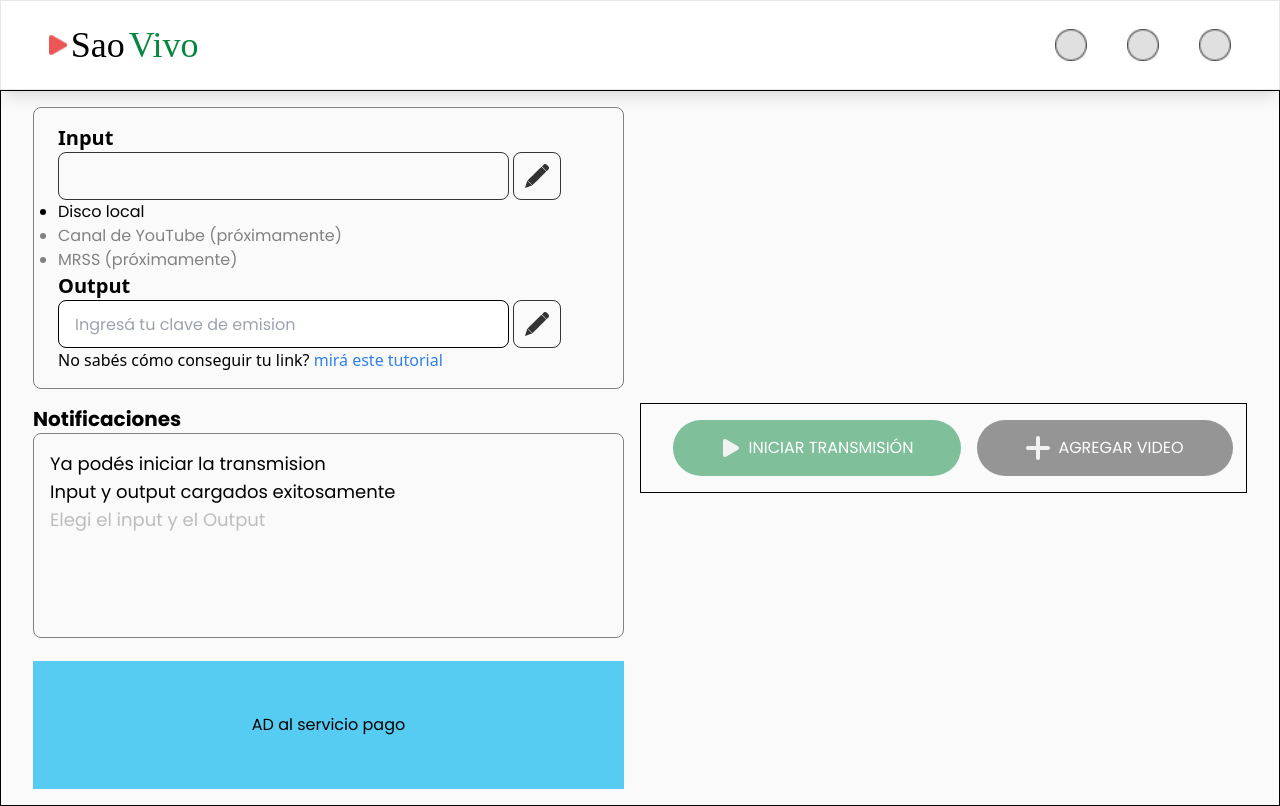
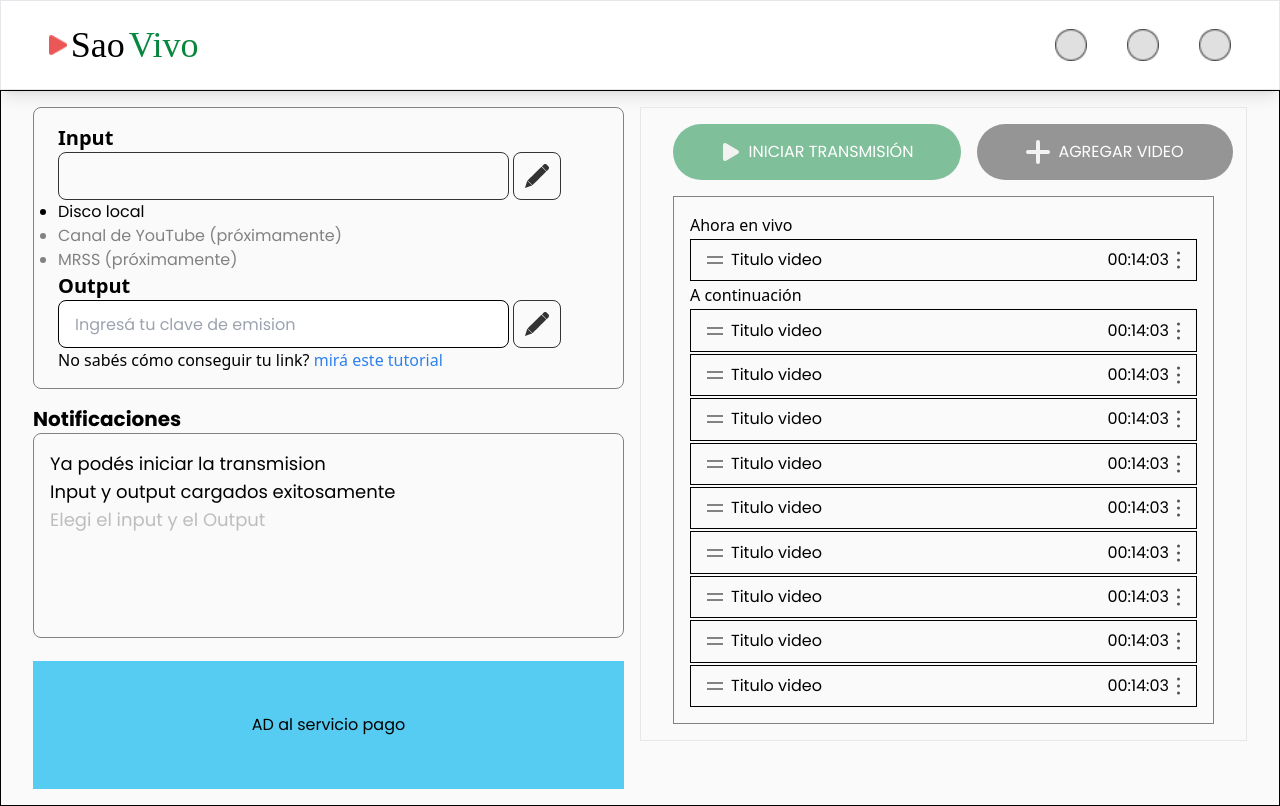
Before and after one commit to SAOViVO/react-front, a React (Create React App) app: page / in a window 1280 px wide. Built offline with nearby package versions, Linux system fonts and the light colour scheme; a web font is replaced by a local one.

Commit message:
add lista de videos

```diff
--- /dev/null
+++ b/src/components/ItemVideo.tsx
@@ -0,0 +1,17 @@
+import { ReactComponent as Move } from '../static/move.svg'
+import { ReactComponent as More } from '../static/more.svg'
+export const ItemVideo = () => {
+  return (
+    <div className='w-full border font-poppins justify-between px-4 flex border-black h-12'>
+        <div className='items-center flex space-x-2'>
+            <Move />
+            <h3>Titulo video</h3>
+        </div>
+        <div className='flex items-center space-x-2'>
+            <span>00:14:03</span>
+            <span><More /></span>
+        </div>
+
+    </div>
+  )
+}
--- a/src/components/index.ts
+++ b/src/components/index.ts
@@ -5,3 +5,4 @@ export { Input } from "./Input";
 export { List } from "./List";
 export { InitBtn } from "./InitBtn";
 export { AddVideoBtn } from "./AddVideoBtn";
+export { ItemVideo } from "./ItemVideo";
--- /dev/null
+++ b/src/containers/ListVideos.tsx
@@ -0,0 +1,20 @@
+import React from 'react'
+import { ItemVideo } from '../components'
+export const ListVideos = () => {
+  return (
+    <div className='w-full flex h-[33rem] overflow-auto space-y-0.5 flex-col border border-[#828282] p-4 mt-4'>
+        <h2> Ahora en vivo </h2>
+        <ItemVideo />
+        <h2> A continuación </h2>
+        <ItemVideo />
+        <ItemVideo />
+        <ItemVideo />
+        <ItemVideo />
+        <ItemVideo />
+        <ItemVideo />
+        <ItemVideo />
+        <ItemVideo />
+        <ItemVideo />
+    </div>
+  )
+}
--- a/src/pages/Home.tsx
+++ b/src/pages/Home.tsx
@@ -1,11 +1,12 @@
 import Navbar from "../components/Navbar";
 import { Input, Output, List, Notifications, Advertisement, InitBtn } from "../components";
 import { Buttons } from "../containers/Buttons";
+import { ListVideos } from "../containers/ListVideos";
 const Home = () => {
   return (
     <div className="h-screen">
         <Navbar></Navbar>
-        <div className="flex items-center h-auto border border-black py-4 px-8 space-x-4">
+        <div className="flex items-start h-auto border border-black py-4 px-8 space-x-4">
             <div className="w-2/4 rounded-sm space-y-4">
                 <div className='px-6 rounded-lg py-4 border-[#828282] border border-solid'>
                     <Input />
@@ -24,8 +25,9 @@ const Home = () => {
                     <Advertisement />
                 </div>
             </div>
-            <div className="flex items-center h-full border w-2/4 border-black py-4 px-8">
+            <div className="flex flex-col   items-start h-full border w-2/4 py-4 px-8">
               <Buttons />
+              <ListVideos />
             </div>
         </div>
 
```
Also changed, not shown: src/static/more.svg (added), src/static/move.svg (added).
